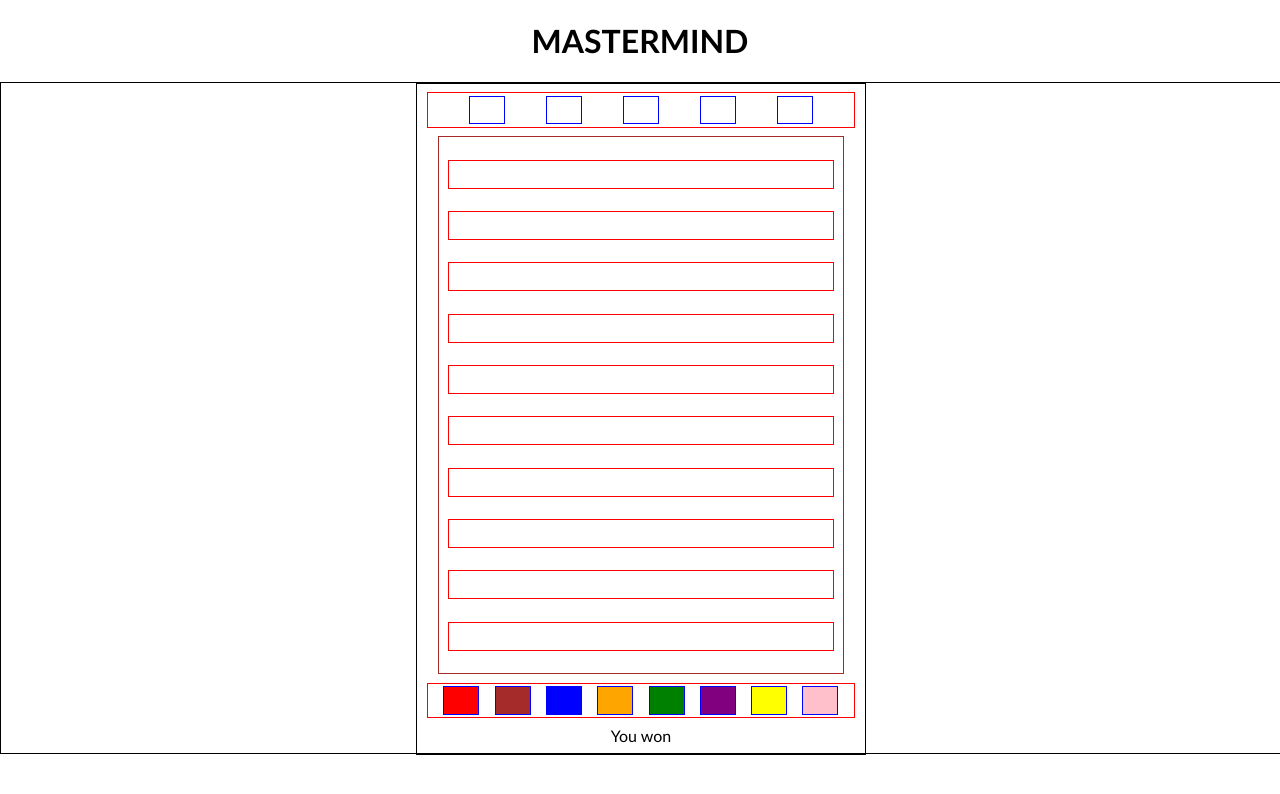
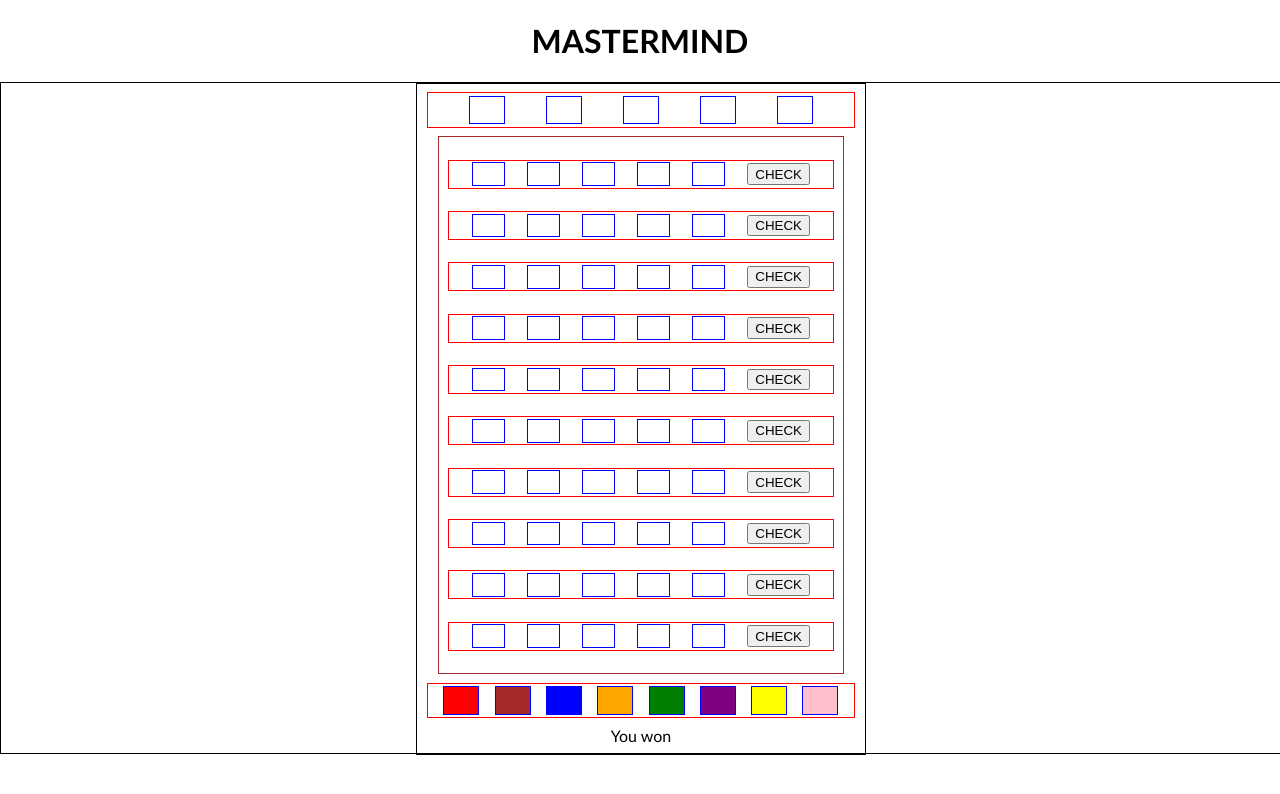
Before and after one commit to satheesh-chandran/master-mind-react, a React (Create React App) app: page / in a window 1280 px wide. Shown: the top 794 px of the page. Built offline with nearby package versions, Linux system fonts and the light colour scheme.

Commit message:
Added Hole component

```diff
--- a/src/components/board.js
+++ b/src/components/board.js
@@ -10,7 +10,7 @@ class Board extends React.Component {
 
   render() {
     const rows = range(0, 10).map(key => {
-      return <Row key={key} />;
+      return <Row key={key} parentId={key} />;
     });
     return <div className='board'>{rows}</div>;
   }
--- /dev/null
+++ b/src/components/hole.js
@@ -0,0 +1,16 @@
+import React from 'react';
+
+class Hole extends React.Component {
+  constructor(props) {
+    super(props);
+    this.state = { color: 'white' };
+  }
+
+  render() {
+    return (
+      <div className='hole' style={{ backgroundColor: this.state.color }}></div>
+    );
+  }
+}
+
+export default Hole;
--- a/src/components/row.js
+++ b/src/components/row.js
@@ -1,4 +1,6 @@
 import React from 'react';
+import Hole from './hole';
+import range from '../utils/range';
 
 class Row extends React.Component {
   constructor(props) {
@@ -7,7 +9,14 @@ class Row extends React.Component {
   }
 
   render() {
-    return <div className='row'></div>;
+    const holes = range(0, 5).map(id => {
+      return <Hole key={`${this.props.parentId}_${id}`} />;
+    });
+    return (
+      <div className='row'>
+        {holes} <button>CHECK</button>
+      </div>
+    );
   }
 }
 
--- a/src/game.css
+++ b/src/game.css
@@ -47,3 +47,14 @@
 p {
   margin: 0;
 }
+
+button {
+  height: 80%;
+  align-self: center;
+  vertical-align: middle;
+}
+
+.invisible {
+  visibility: hidden;
+  pointer-events: none;
+}
```
